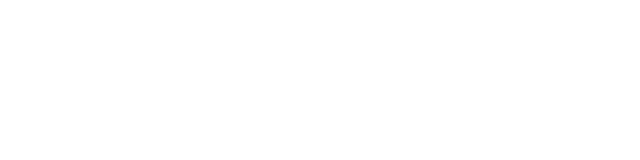
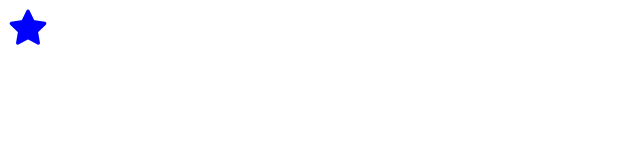
Before and after one commit to suadsuljovic/react3rdgen, a React (Vite) app in the folder react-practice/: page / in a window 1280 px wide. Shown: the top 160 px of the page, without its empty margins (0-640 px from the left). Built offline with nearby package versions, Linux system fonts and the light colour scheme.

Commit message:
class 20

```diff
--- /dev/null
+++ b/react-practice/src/components/20/ProductCard.jsx
@@ -0,0 +1,11 @@
+import Star from "./Star";
+
+const ProductCard = () => {
+  console.log();
+  return (
+    <div>
+      <Star />
+    </div>
+  );
+};
+export default ProductCard;
--- /dev/null
+++ b/react-practice/src/components/20/Star.jsx
@@ -0,0 +1,19 @@
+const Star = () => {
+  return (
+    <svg
+      fill="currentColor"
+      stroke="currentColor"
+      strokeLinecap="round"
+      strokeLinejoin="round"
+      strokeWidth="2"
+      className="w-4 h-4 text-indigo-500"
+      viewBox="0 0 24 24"
+      color="blue"
+      width={40}
+      height={40}
+    >
+      <path d="M12 2l3.09 6.26L22 9.27l-5 4.87 1.18 6.88L12 17.77l-6.18 3.25L7 14.14 2 9.27l6.91-1.01L12 2z"></path>
+    </svg>
+  );
+};
+export default Star;
--- /dev/null
+++ b/react-practice/src/components/20/index.jsx
@@ -0,0 +1,10 @@
+import ProductCard from "./ProductCard";
+
+const Class20 = () => {
+  return (
+    <div>
+      <ProductCard />
+    </div>
+  );
+};
+export default Class20;
--- a/react-practice/src/main.jsx
+++ b/react-practice/src/main.jsx
@@ -1,10 +1,10 @@
 import React from "react";
 import ReactDOM from "react-dom/client";
 
-import Class19 from "./components/19";
+import Class20 from "./components/20";
 
 ReactDOM.createRoot(document.getElementById("root")).render(
   <React.StrictMode>
-    <Class19 />
+    <Class20 />
   </React.StrictMode>
 );
```
Also changed, not shown: react-practice/src/components/19/Page.jsx (+9 -9 lines).
